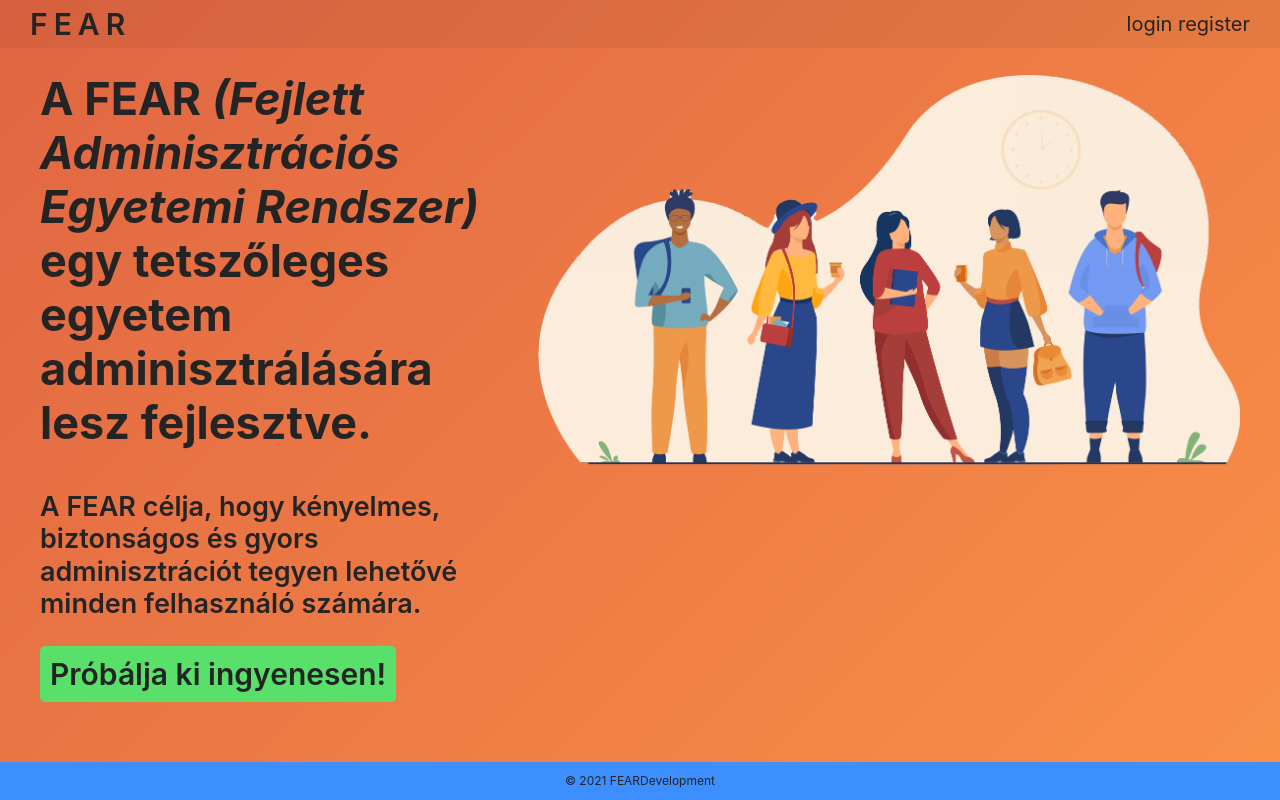
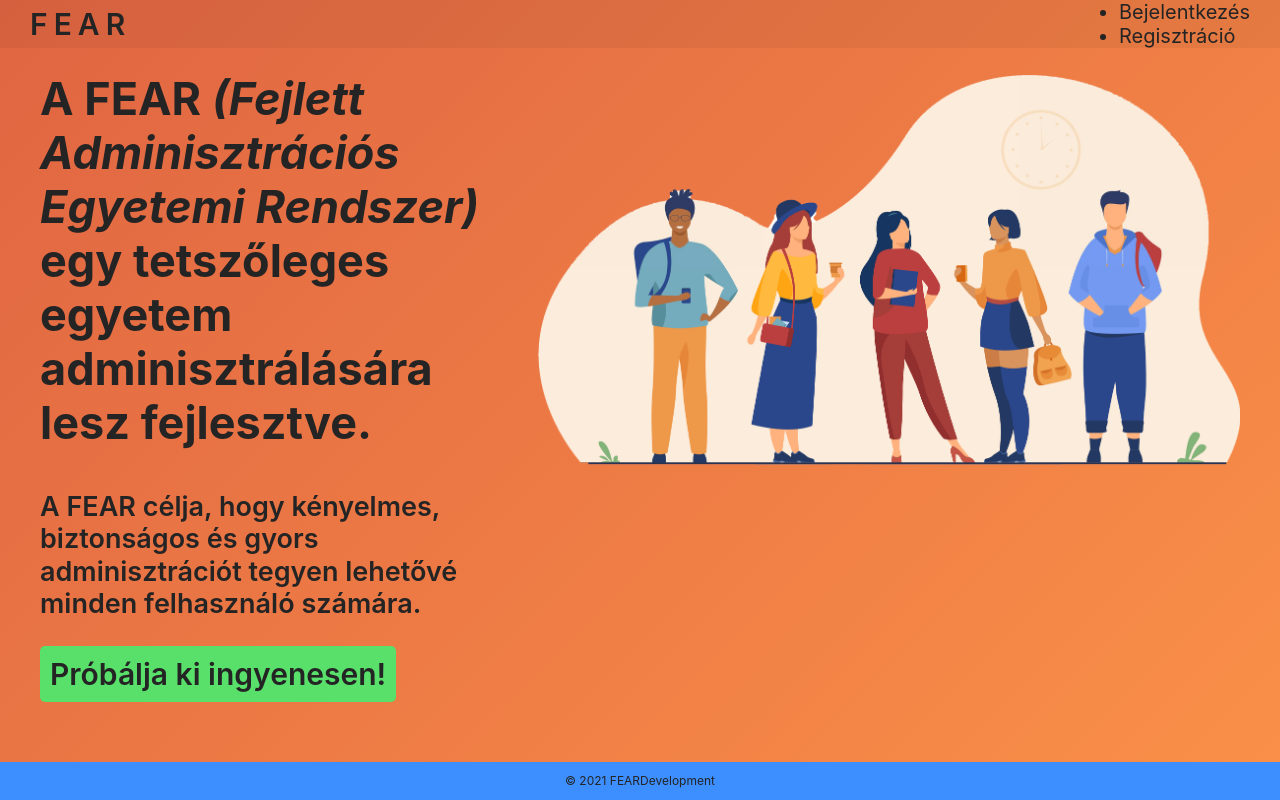
Before and after one commit to feardevelopment/fear-frontend, a Svelte app: page / in a window 1280 px wide. Built offline with nearby package versions, Linux system fonts and the light colour scheme.

Commit message:
add login component

```diff
--- a/src/Header.svelte
+++ b/src/Header.svelte
@@ -1,11 +1,13 @@
 <script lang="ts">
+  import Login from "./Login.svelte";
 </script>
 
 <header>
   <div>
     <span>FEAR</span>
-    <!-- NAVBAR COMPONENT DUMMY -->
-    <nav>login register</nav>
+    <nav>
+      <Login />
+    </nav>
   </div>
 </header>
 
--- /dev/null
+++ b/src/Login.svelte
@@ -0,0 +1,12 @@
+<script lang="ts">
+
+</script>
+
+<ul>
+  <li>Bejelentkezés</li>
+  <li>Regisztráció</li>
+</ul>
+
+<style lang="scss">
+
+</style>
```
